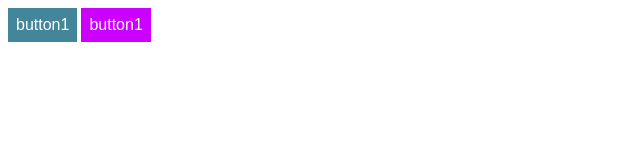
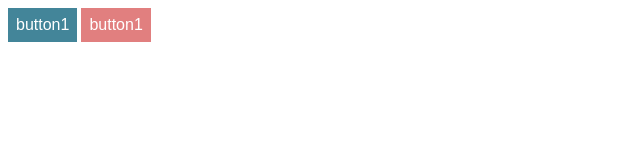
Before and after one commit to azheriqbal80/testRepo, a plain HTML site: page index.html in a window 1280 px wide. Shown: the whole page, without its empty margins (0-640 px from the left). Drawn offline with Linux system fonts and the light colour scheme.

Commit message:
changes done

```diff
--- a/build/android/src/main/res/values/style_dictionary_colors.xml
+++ b/build/android/src/main/res/values/style_dictionary_colors.xml
@@ -2,7 +2,7 @@
 
 <!--
   Do not edit directly
-  Generated on Mon, 27 Jun 2022 19:11:49 GMT
+  Generated on Mon, 27 Jun 2022 19:23:36 GMT
 -->
 <resources>
 
--- a/build/css/_variables.css
+++ b/build/css/_variables.css
@@ -1,10 +1,10 @@
 /**
  * Do not edit directly
- * Generated on Mon, 27 Jun 2022 19:11:49 GMT
+ * Generated on Mon, 27 Jun 2022 19:23:36 GMT
  */
 
 :root {
-  --global-color-2: #cc00ff;
+  --global-color-2: #e17f7f;
   --global-color-1: #438599;
   --global-font-families-axiforma: Axiforma;
   --global-line-heights-0: AUTO;
@@ -17,7 +17,6 @@
   --global-text-decoration-none: none;
   --global-btn-br: 4;
 }
-
 .btn-1,
 .btn-2 {
   border: none;
```
